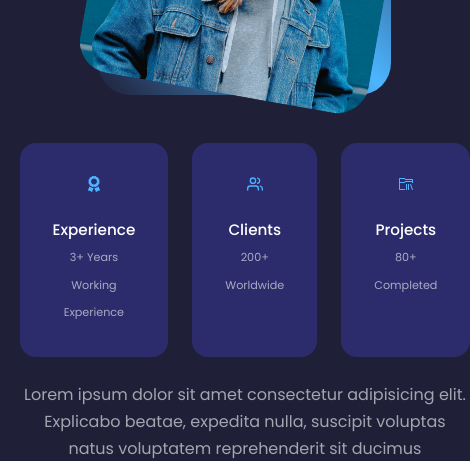
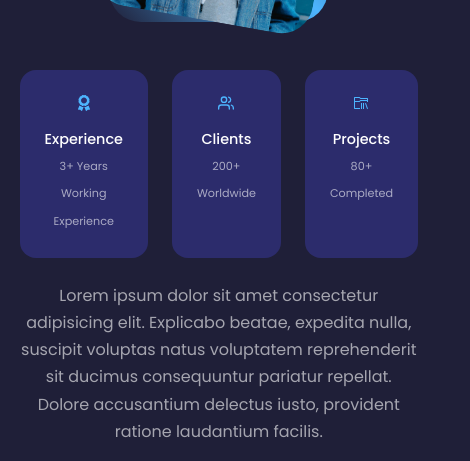
Before and after one commit to miverabusiness/miquelvera, a React (Create React App) app: page / in a window 390 px wide. Shown: the part 1281-1742 px from the top of the page, 470 px wide, since content can reach past the window. Built offline with nearby package versions, Linux system fonts and the light colour scheme.

Commit message:
About media queries phone

```diff
--- a/src/components/about/about.css
+++ b/src/components/about/about.css
@@ -34,7 +34,7 @@
     background: var(--color-bg-variant);
     border: 1px solid transparent;
     border-radius: 1rem;
-    padding: 2rem;
+    padding: 1.5rem;
     text-align: center;
     transition: var(--transition);
 }
@@ -48,11 +48,11 @@
 .about__icon {
     color: var(--color-primary);
     size: 1.4rem;
-    margin-bottom: 1rem;
+    margin-bottom: 0.7rem;
 }
 
 .about__card h5 {
-    font-size: 0.95rem;
+    font-size: 0.9rem;
 }
 
 .about__card small {
@@ -85,13 +85,13 @@
 /* ========== MEDIA QUERIES (SMALL DEVICES) ========== */
 @media screen and (max-width: 600px){
     .about__me {
-        width: 65%;
+        width: 55%;
         margin: 0 auto 3rem;
     }
 
     .about__card {
-        grid-template-columns: 1fr;
-        gap: 1rem;
+        grid-template-columns: 0.5fr;
+        gap: 0.4rem;
     }
 
     .about__content {
@@ -101,4 +101,8 @@
     .about__content p {
         margin: 1.5rem 0;
     }
+
+    .about__icon{
+        margin-bottom: 0.5rem;
+    }
 }
```
